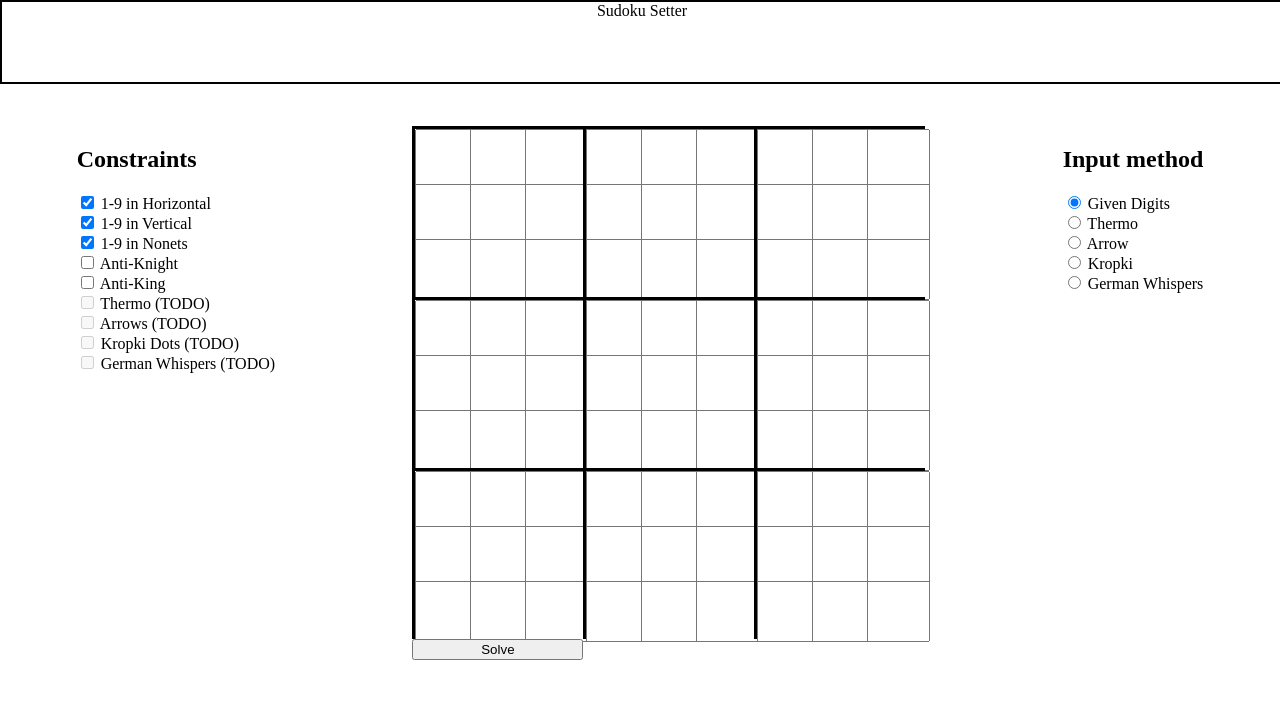
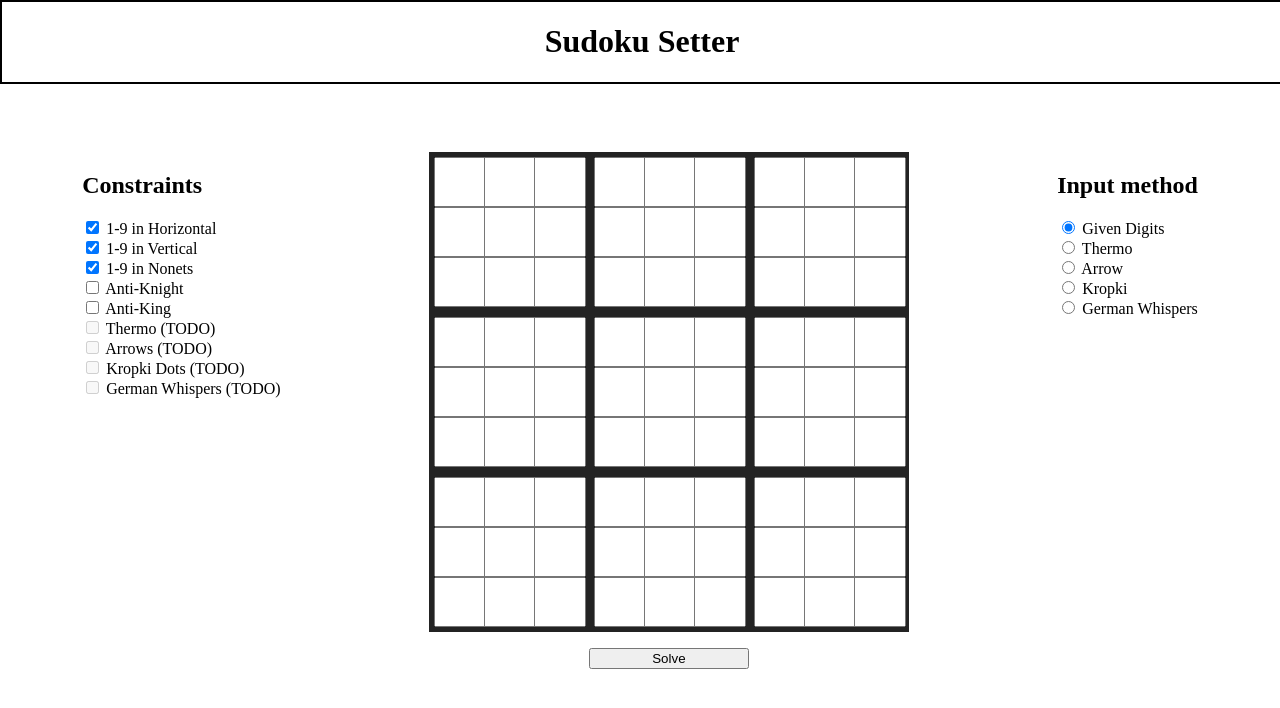
Before and after one commit to rao107/sudoku-setter, a website built with webpack: page index.html in a window 1280 px wide. Built offline with nearby package versions, Linux system fonts and the light colour scheme; what z3-solver would draw is missing.

Commit message:
changing grid styling

```diff
--- a/index.html
+++ b/index.html
@@ -19,7 +19,7 @@
 </head>
 <body>
   <div id="header">
-    Sudoku Setter
+    <h1>Sudoku Setter</h1>
   </div>
   <div id="body">
     <div id="constraints">
@@ -144,6 +144,7 @@
         <div class="box" id="b89"><input type="text" maxLength="1" class="box" id="i87"></div>
         <div class="box" id="b99"><input type="text" maxLength="1" class="box" id="i88"></div>
       </div>
+      <div></div>
       <button id="run">Solve</button>
     </div>
     <div id="place-constraints">
--- a/style.css
+++ b/style.css
@@ -15,24 +15,30 @@
   display: flex;
   justify-content: space-around;
   width: 100%;
-  margin-top: 10%;
+  margin-top: 12%;
 }
 
 .grid {
   display: grid;
-  /* border: solid black 10px; */
-  grid-template-columns: min-content min-content min-content;
+  grid-template-columns: auto auto auto;
 }
 
 .nonet {
   display: grid;
-  grid-template-columns: min-content min-content min-content;
-  border-style: solid;
+  grid-template-columns: auto auto auto;
+  background-color: rgb(35, 35, 35);
+  padding: 5px;
+  width: 150px;
+  height: 150px;
 }
 
 .box {
-  width: 55px;
-  height: 55px;
+  width: 94%;
+  height: 94%;
   text-align: center;
   font-size: 2rem;
 }
+
+#run {
+  margin-top: 10%;
+}
```
